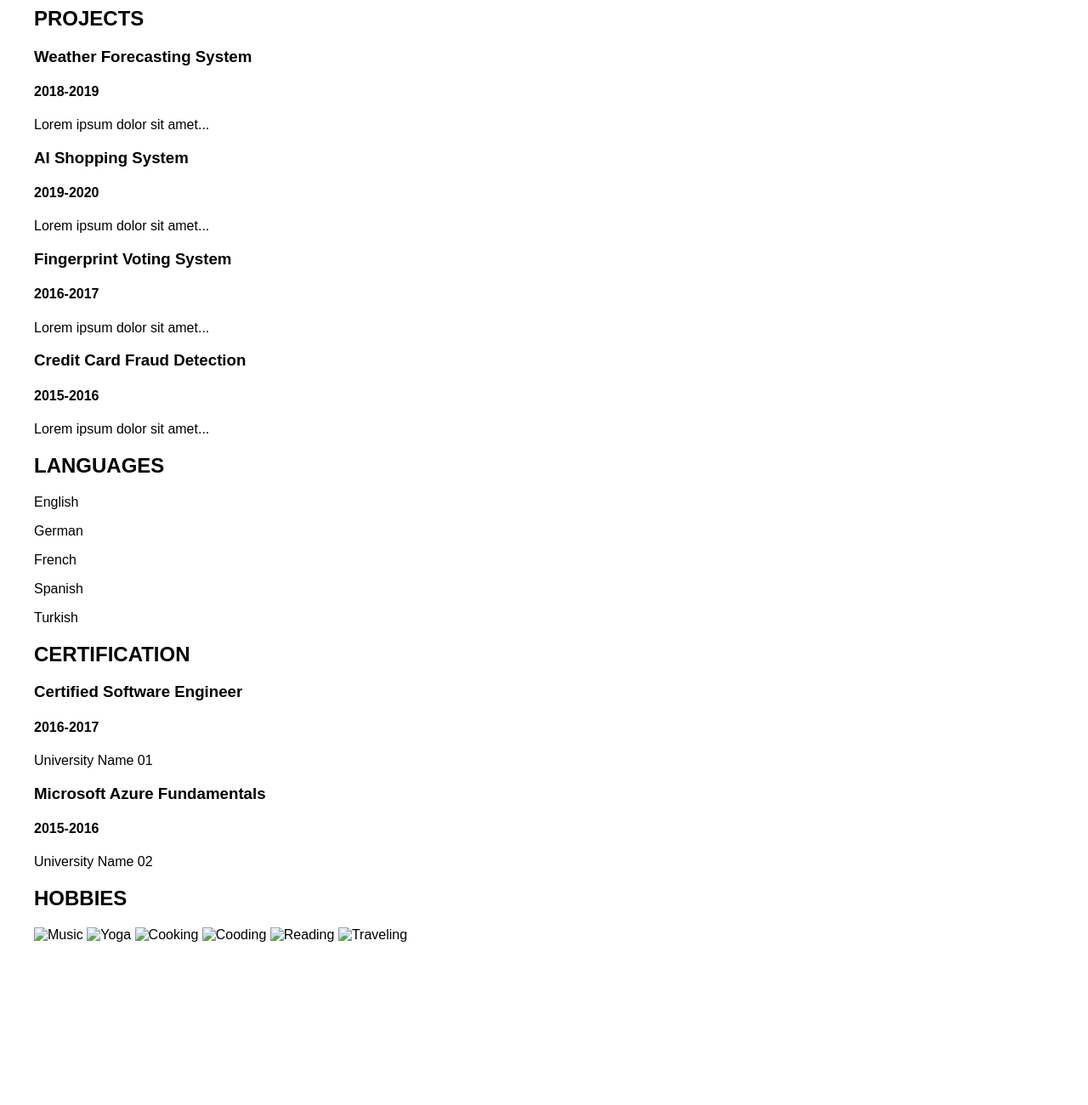
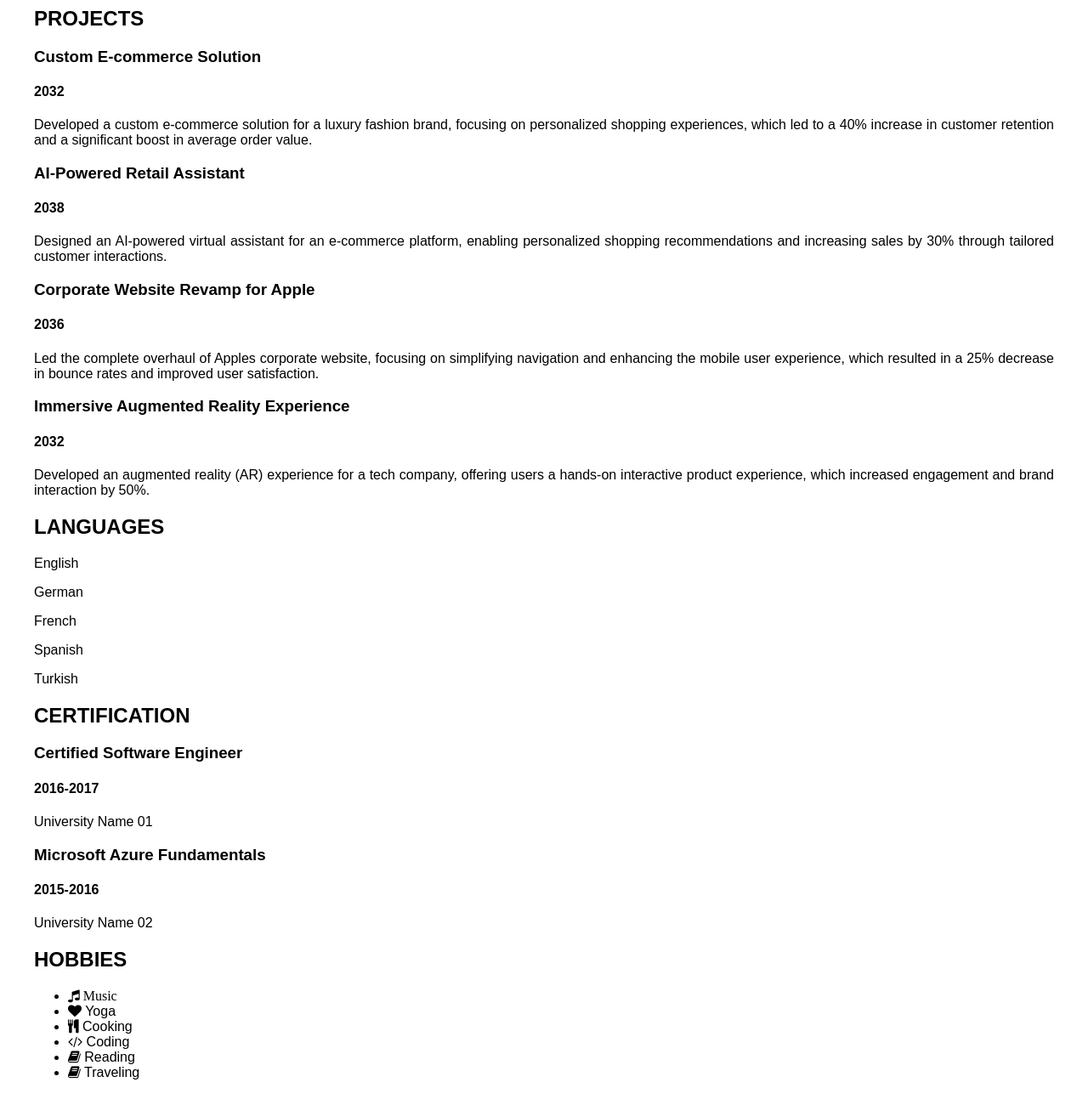
Before and after one commit to DaliaLopez/Laboratorio-2, a plain HTML site: page index.html in a window 1280 px wide. Shown: the part 1720-3020 px from the top of the page at 85% size. Before the commit the page ends 2869 px from the top, so only its background shows below. Drawn offline with Linux system fonts and the light colour scheme.

Commit message:
Ultima actualización

```diff
--- a/index.html
+++ b/index.html
@@ -4,8 +4,9 @@
 <head>
     <meta charset="UTF-8">
     <meta name="viewport" content="width=device-width, initial-scale=1.0">
-    <title>Resume - Roben Thomas</title>
+    <title>CV Personal</title>
     <link rel="stylesheet" href="estilos.css">
+    <link rel="stylesheet" href="https://cdnjs.cloudflare.com/ajax/libs/font-awesome/4.7.0/css/font-awesome.min.css">
 </head>
 
 <body>
@@ -129,24 +130,24 @@
             <h2>PROJECTS</h2>
             <div class="projects-container">
                 <div class="projects-element">
-                    <h3>Weather Forecasting System</h3>
-                    <h4>2018-2019</h4>
-                    <p>Lorem ipsum dolor sit amet...</p>
+                    <h3>Custom E-commerce Solution</h3>
+                    <h4>2032</h4>
+                    <p>Developed a custom e-commerce solution for a luxury fashion brand, focusing on personalized shopping experiences, which led to a 40% increase in customer retention and a significant boost in average order value.</p>
                 </div>
                 <div class="projects-element borde">
-                    <h3>AI Shopping System</h3>
-                    <h4>2019-2020</h4>
-                    <p>Lorem ipsum dolor sit amet...</p>
+                    <h3>AI-Powered Retail Assistant</h3>
+                    <h4>2038</h4>
+                    <p>Designed an AI-powered virtual assistant for an e-commerce platform, enabling personalized shopping recommendations and increasing sales by 30% through tailored customer interactions.</p>
                 </div>
                 <div class="projects-element">
-                    <h3>Fingerprint Voting System</h3>
-                    <h4>2016-2017</h4>
-                    <p>Lorem ipsum dolor sit amet...</p>
+                    <h3>Corporate Website Revamp for Apple</h3>
+                    <h4>2036</h4>
+                    <p>Led the complete overhaul of Apples corporate website, focusing on simplifying navigation and enhancing the mobile user experience, which resulted in a 25% decrease in bounce rates and improved user satisfaction.</p>
                 </div>
                 <div class="projects-element borde">
-                    <h3>Credit Card Fraud Detection</h3>
-                    <h4>2015-2016</h4>
-                    <p>Lorem ipsum dolor sit amet...</p>
+                    <h3>Immersive Augmented Reality Experience</h3>
+                    <h4>2032</h4>
+                    <p>Developed an augmented reality (AR) experience for a tech company, offering users a hands-on interactive product experience, which increased engagement and brand interaction by 50%.</p>
                 </div>
             </div>
         </section>
@@ -180,12 +181,14 @@
         <section id="hobbies">
             <h2>HOBBIES</h2>
             <div class="hobbies-container">
-                <img src="" alt="Music">
-                <img src="" alt="Yoga">
-                <img src="" alt="Cooking">
-                <img src="" alt="Cooding">
-                <img src="" alt="Reading">
-                <img src="" alt="Traveling">
+                <ul>
+                    <li> <i class="fa fa-music"> Music</i> </li>
+                    <li> <i class="fa fa-heart"> </i> Yoga </li>
+                    <li> <i class="fa fa-cutlery"></i> Cooking </li>
+                    <li> <i class="fa fa-code"></i> Coding </li>
+                    <li> <i class="fa fa-book"></i> Reading </li>
+                    <li> <i class="fa fa-book"></i> Traveling </li>
+                </ul>
             </div>
         </section>
     </div>
```
